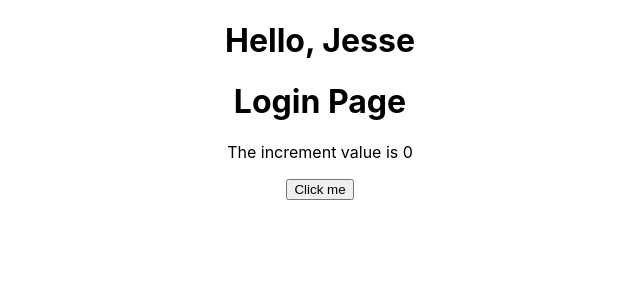
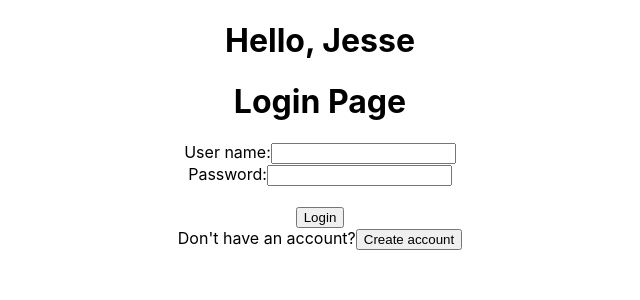
Before and after one commit to Jessekay/react-auca, a React (Create React App) app in the folder student_management/: page / in a window 1280 px wide. Shown: the top 300 px of the page, without its empty margins (320-960 px from the left). Built offline with nearby package versions, Linux system fonts and the light colour scheme.

Commit message:
Used conditional rendering for login and create account pages

```diff
--- a/student_management/src/component/Login.js
+++ b/student_management/src/component/Login.js
@@ -1,7 +1,16 @@
 import React, { useState } from 'react'
 
 function Login() {
+
+
   const [count, setCount] = useState(0);
+
+  const [userName, setUsername] = useState('');
+  const [password, setPassword] = useState('');
+  const [firstName, setFirstName] = useState('');
+  const [lastName, setLastName] = useState('');
+
+  const [userDoesHaveAccount, setUserDoesHaveAccount] = useState(true);
 
   const increment = () => {
     setCount(count + 1)
@@ -9,11 +18,69 @@ function Login() {
 
   }
 
+  const handleLogin = () => {
+    alert(`The username is ${userName} and your password is ${password}`);
+  }
+
+  const createAccount = () => {
+    alert(`Your new account is registered with First name: ${firstName}, last name : ${lastName}`)
+  }
   return (
     <div>
       <h1>Login Page</h1>
-      <p>The increment value is {count}</p>
-      <button onClick={increment}>Click me</button>
+      {/* <p>The increment value is {count}</p>
+      <button onClick={increment}>Click me</button> */}
+
+    { userDoesHaveAccount ? (
+    <div>
+      <div>
+        <label>User name:</label>
+        <input type="text" value={userName} onChange={(n) => setUsername(n.target.value)}/>
+      </div>
+
+      <div>
+        <label>Password:</label>
+        <input type="password" value={password} onChange={(p) => setPassword(p.target.value)}/>
+      </div>
+      <div>
+        <div>
+        <br/>
+      </div>
+        <button onClick={handleLogin}>Login</button>
+      </div>
+      <div>
+        <span>Don't have an account?</span>
+        <button onClick={() => setUserDoesHaveAccount(false)}>Create account</button>
+      </div>
+    </div>
+      ) : (
+
+    <div>
+          <h1>Create an account</h1>
+          <div>
+          <label>First name</label>
+          <input type="text" value={firstName} onChange={(fn) => setFirstName(fn.target.value)} placeholder='Enter your first name'/>
+        </div>
+        <div>
+          <label>Last name</label>
+          <input type='text' value={lastName} onChange={(ln) => setLastName(ln.target.value)} placeholder='Enter your last name'/>
+        </div>
+        <div>
+          <select>
+            <option>Male</option>
+            <option>Female</option>
+          </select>
+        </div>
+        <div>
+          <button onClick={createAccount}>Create account</button>
+        </div>
+        <div>
+          <span>Already have an account?</span>
+          <button onClick={() => setUserDoesHaveAccount(true)}>Login</button>
+        </div>
+    </div>
+      )
+    }
     </div>
   )
 }
```
